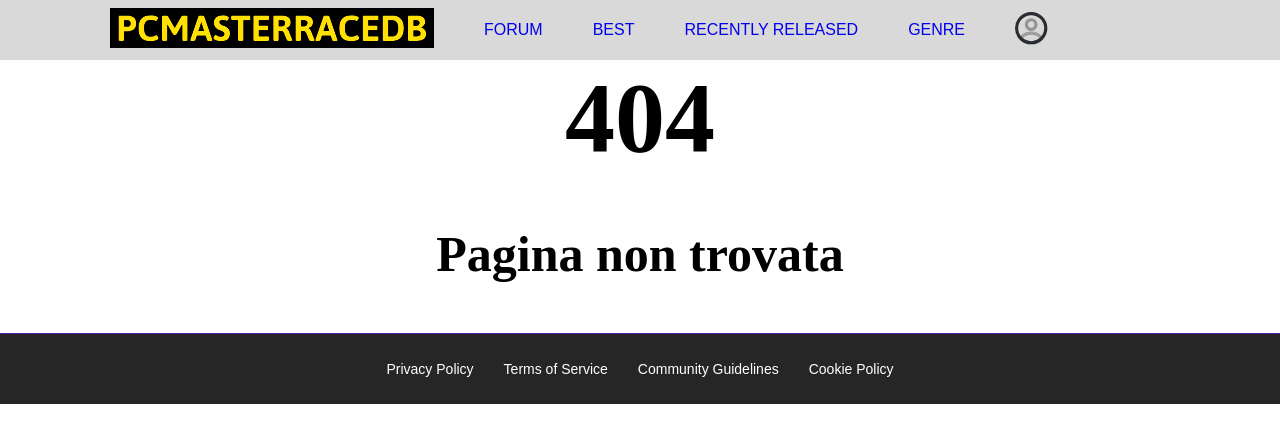
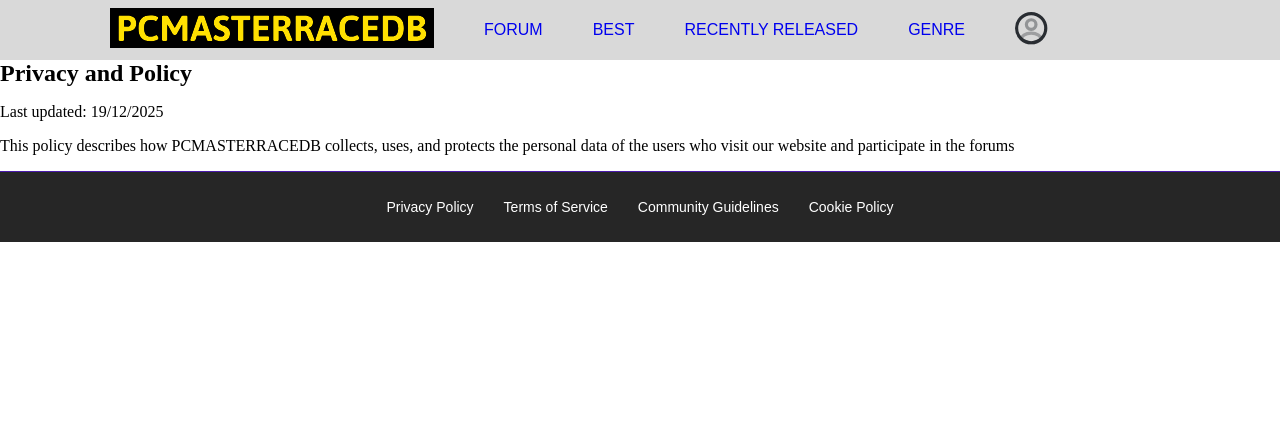
Before and after one commit to JacopoFoschi2/ElaboratoISW, a Vue app in the folder frontend/: page /privacy-policy in a window 1280 px wide. Before the commit this address had no page. Shown: the top 442 px of the page. Built offline with nearby package versions, Linux system fonts and the light colour scheme.

Commit message:
fix: actually added privacy policy page

```diff
--- a/frontend/src/main.ts
+++ b/frontend/src/main.ts
@@ -4,11 +4,14 @@
 import App from "./App.vue"
 import Home from "./pages/Home.vue"
 import NotFound from "./pages/NotFound.vue"
+import PrivacyPolicy from "./pages/Privacy-Policy.vue"
+
 
 const router: Router = createRouter({
     history: createWebHistory(),
     routes: [
         { path: "/", component: Home },
+        { path: "/privacy-policy", component: PrivacyPolicy },
         { path: "/:pathMatch(.*)*", component: NotFound }
     ]
 })
--- a/frontend/src/pages/Home.vue
+++ b/frontend/src/pages/Home.vue
@@ -22,7 +22,6 @@
 <style scoped>
     .homepage {
         margin: 0;
-
         min-height: 100vh;
         display: flex;
         flex-direction: column;
--- /dev/null
+++ b/frontend/src/pages/Privacy-Policy.vue
@@ -0,0 +1,11 @@
+<template>
+    <h2>Privacy and Policy</h2>
+    <p>
+        Last updated: 19/12/2025
+    </p>
+    <p>
+        This policy describes how PCMASTERRACEDB collects, uses, and protects
+        the personal data of the users who visit our website
+        and participate in the forums
+    </p>
+</template>
```
